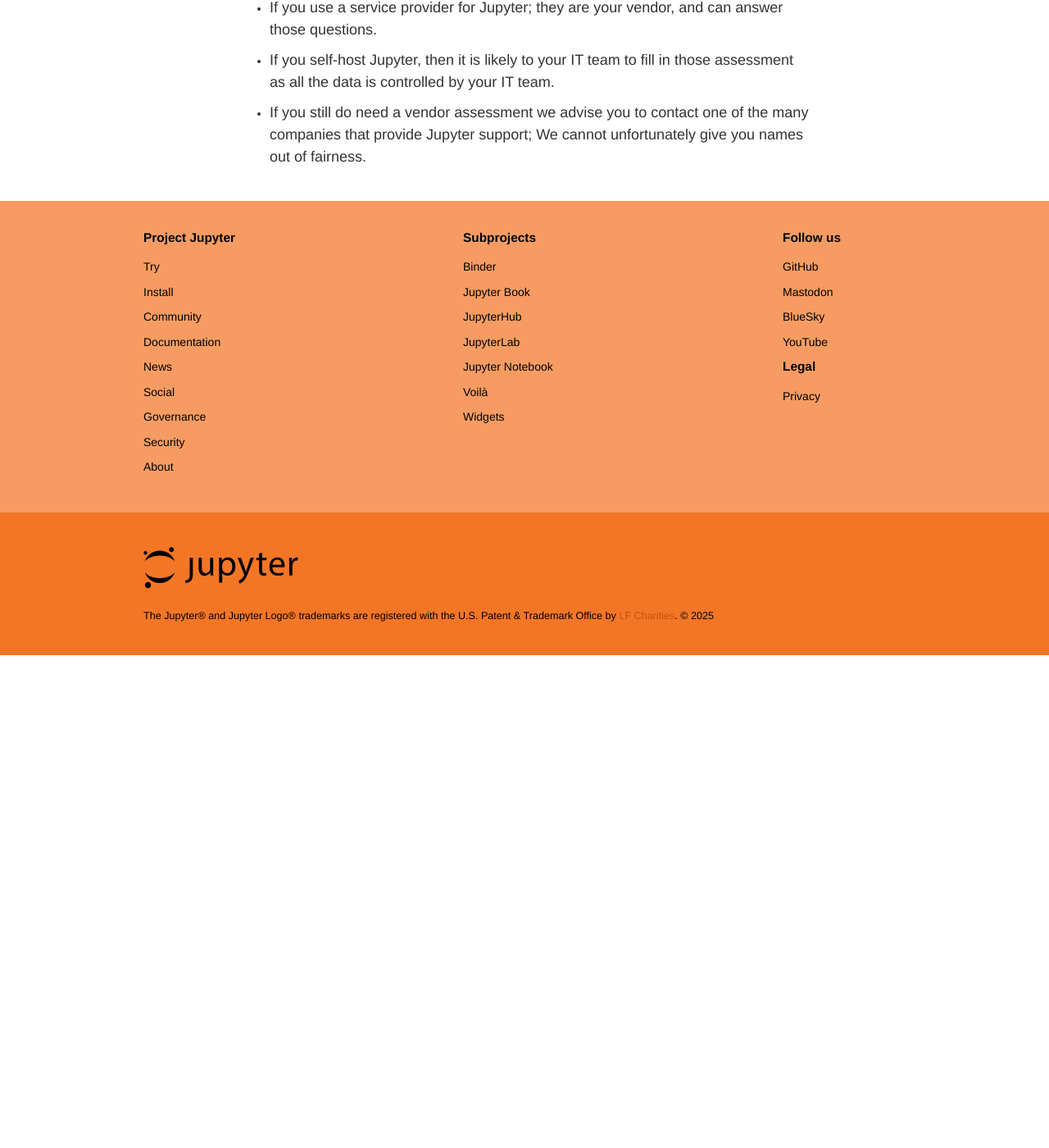
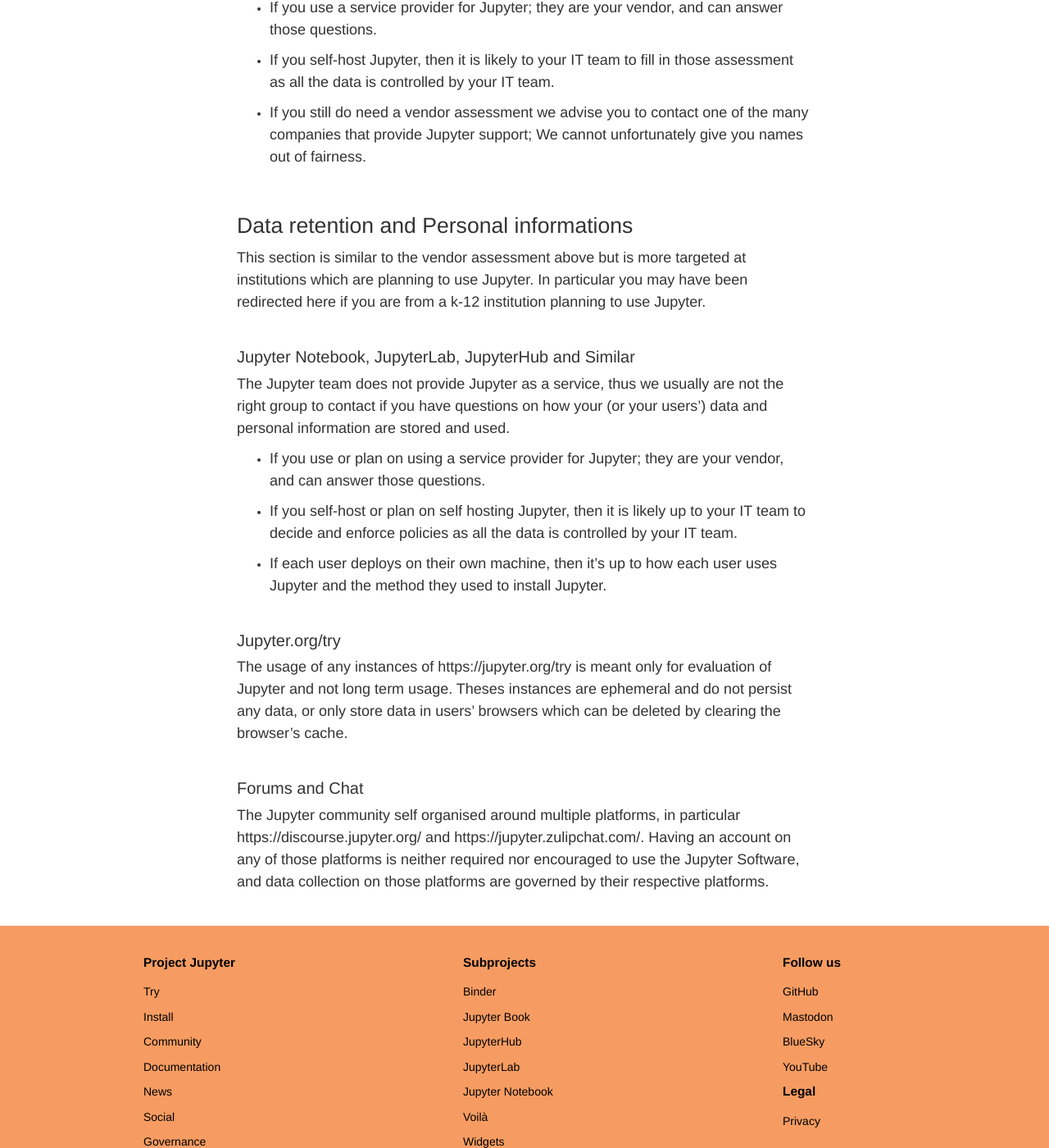
Before and after one commit to jupyter/jupyter.github.io, a Jekyll site: the page built from security.md, in a window 1280 px wide and 1400 px high, scrolled down 2219 px. Shown: the whole window at 82% size. Built offline with Jekyll 4.4.1, drawn with Linux system fonts in a browser that asks for light colours; comment, search, counter and statistics services are not loaded; before the commit the page ends 3018 px from its top, so only the background shows below that.

Commit message:
Data retention information (#820)
Co-authored-by: Paul Ivanov <pi@berkeley.edu>

```diff
--- a/security.md
+++ b/security.md
@@ -88,3 +88,41 @@
  - If you still do need a vendor assessment we advise you to contact one of the
    many companies that provide Jupyter support; We cannot unfortunately give you
    names out of fairness.
+
+## Data retention and Personal informations
+
+This section is similar to the vendor assessment above but is more targeted at
+institutions which are planning to use Jupyter. In particular you may have been
+redirected here if you are from a k-12 institution planning to use Jupyter.
+
+### Jupyter Notebook, JupyterLab, JupyterHub and Similar
+
+The Jupyter team does not provide Jupyter as a service, thus we usually are not
+the right group to contact if you have questions on how your (or your users')
+data and personal information are stored and used.
+
+ - If you use or plan on using a service provider for Jupyter; they are your
+   vendor, and can answer those questions.
+
+ - If you self-host or plan on self hosting Jupyter, then it is likely up to your
+   IT team to decide and enforce policies as all the data is controlled by your
+   IT team.
+
+ - If each user deploys on their own machine, then it's up to how each user uses
+   Jupyter and the method they used to install Jupyter.
+
+### Jupyter.org/try
+
+The usage of any instances of https://jupyter.org/try is meant only for evaluation of
+Jupyter and not long term usage. Theses instances are ephemeral and do not
+persist any data, or only store data in users' browsers which can be deleted by
+clearing the browser's cache.
+
+
+### Forums and Chat
+
+The Jupyter community self organised around multiple platforms, in particular
+https://discourse.jupyter.org/ and https://jupyter.zulipchat.com/. Having an
+account on any of those platforms is neither required nor encouraged to use the
+Jupyter Software, and data collection on those platforms are governed by their
+respective platforms.
```
